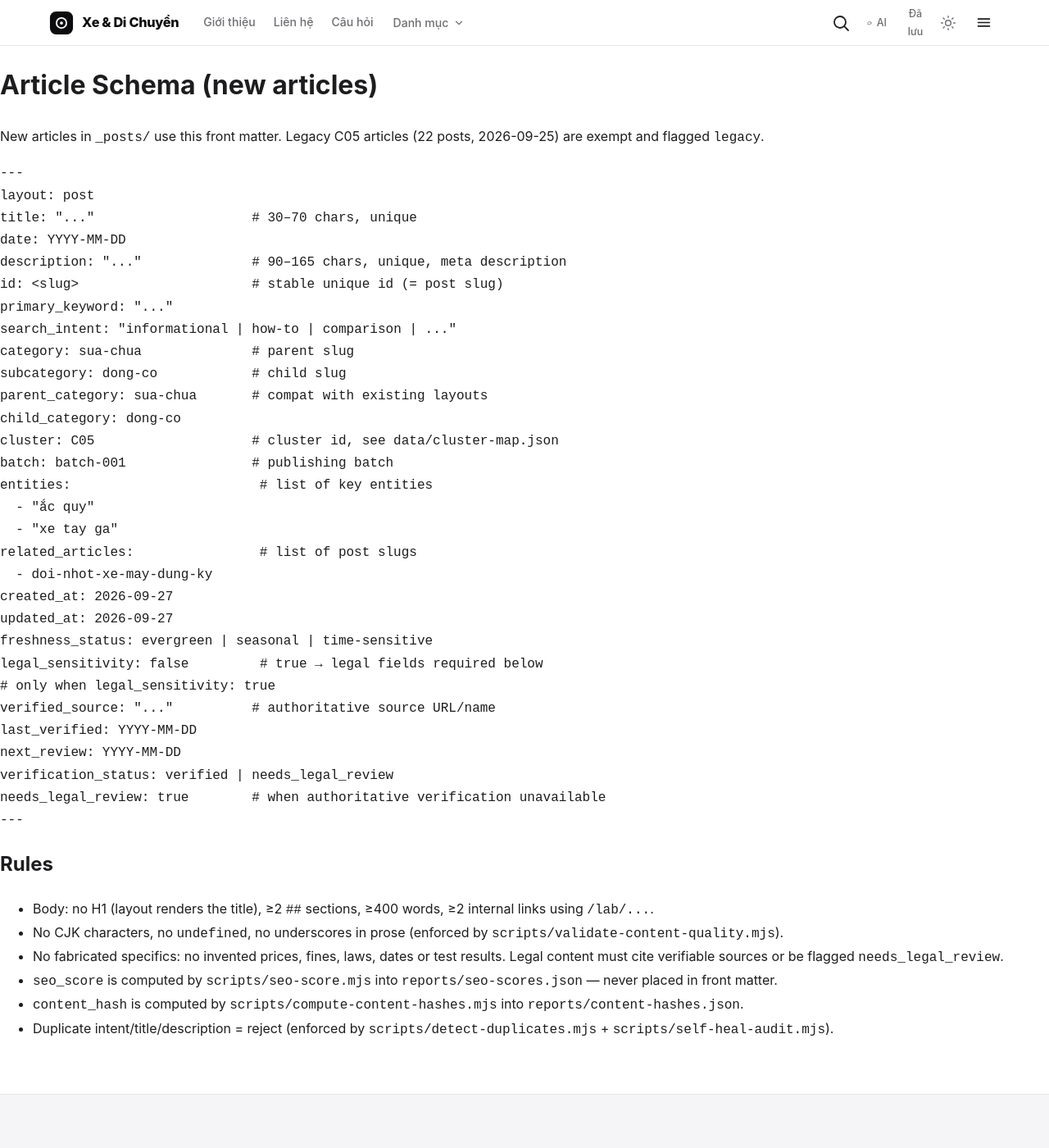
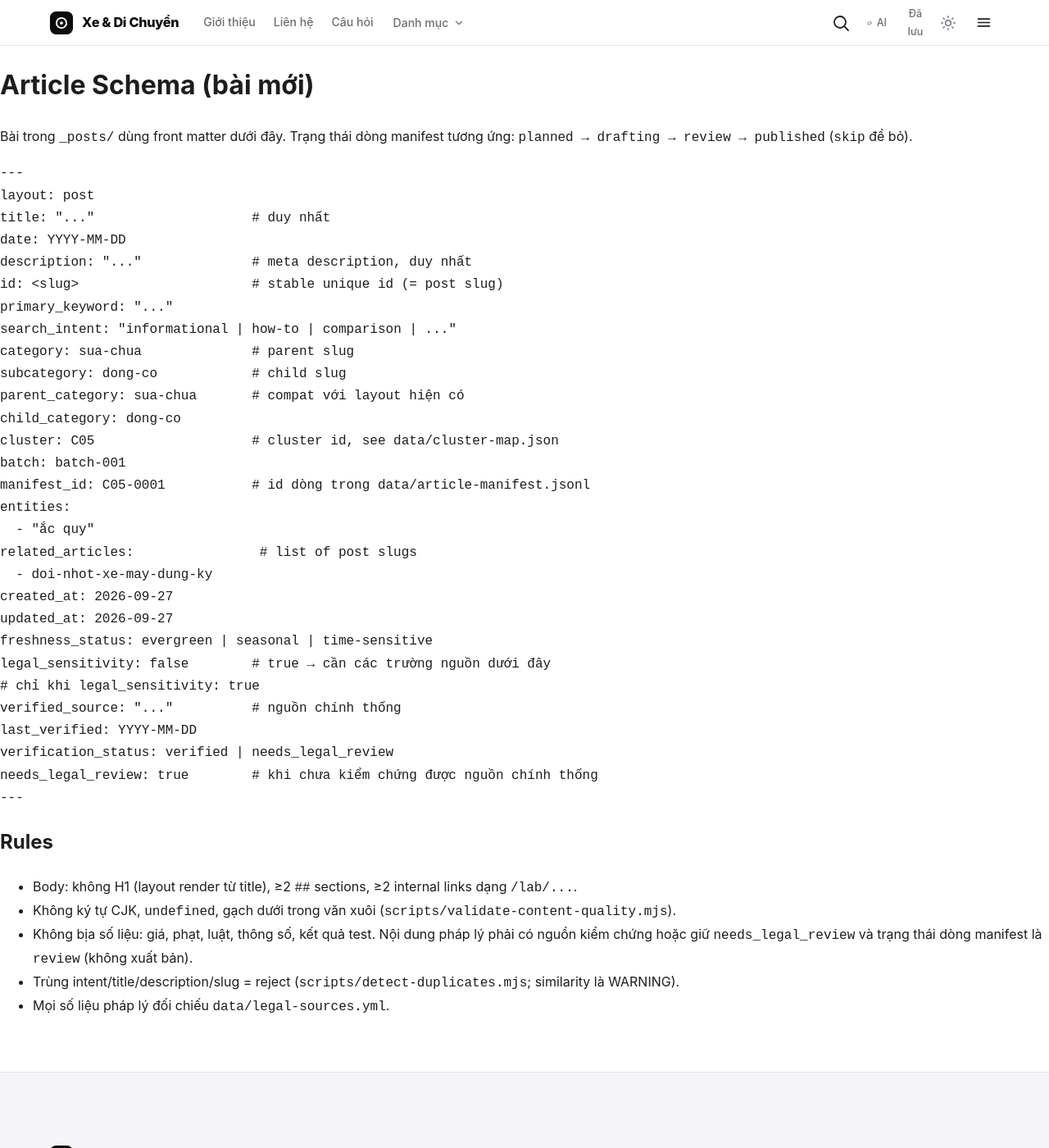
Before and after one commit to codeappweb/lab, a Jekyll site: the page built from docs/SCHEMA-ARTICLE.md, in a window 1280 px wide and 1400 px high. Shown: the whole window at 82% size. Built offline with Jekyll 4.4.1, drawn with Linux system fonts in a browser that asks for light colours; our own code applies the rules of GitHub Pages for plain Markdown files.

Commit message:
docs: README ops guide for Mistral, schema cleanup

````diff
--- a/docs/SCHEMA-ARTICLE.md
+++ b/docs/SCHEMA-ARTICLE.md
@@ -1,53 +1,43 @@
-# Article Schema (new articles)
+# Article Schema (bài mới)
 
-New articles in `_posts/` use this front matter. Legacy C05 articles (22 posts,
-2026-09-25) are exempt and flagged `legacy`.
+Bài trong `_posts/` dùng front matter dưới đây. Trạng thái dòng manifest tương ứng: `planned → drafting → review → published` (`skip` để bỏ).
 
 ```yaml
 ---
 layout: post
-title: "..."                    # 30–70 chars, unique
+title: "..."                    # duy nhất
 date: YYYY-MM-DD
-description: "..."              # 90–165 chars, unique, meta description
+description: "..."              # meta description, duy nhất
 id: <slug>                      # stable unique id (= post slug)
 primary_keyword: "..."
 search_intent: "informational | how-to | comparison | ..."
 category: sua-chua              # parent slug
 subcategory: dong-co            # child slug
-parent_category: sua-chua       # compat with existing layouts
+parent_category: sua-chua       # compat với layout hiện có
 child_category: dong-co
 cluster: C05                    # cluster id, see data/cluster-map.json
-batch: batch-001                # publishing batch
-entities:                        # list of key entities
+batch: batch-001
+manifest_id: C05-0001           # id dòng trong data/article-manifest.jsonl
+entities:
   - "ắc quy"
-  - "xe tay ga"
 related_articles:                # list of post slugs
   - doi-nhot-xe-may-dung-ky
 created_at: 2026-09-27
 updated_at: 2026-09-27
 freshness_status: evergreen | seasonal | time-sensitive
-legal_sensitivity: false         # true → legal fields required below
-# only when legal_sensitivity: true
-verified_source: "..."          # authoritative source URL/name
+legal_sensitivity: false        # true → cần các trường nguồn dưới đây
+# chỉ khi legal_sensitivity: true
+verified_source: "..."          # nguồn chính thống
 last_verified: YYYY-MM-DD
-next_review: YYYY-MM-DD
 verification_status: verified | needs_legal_review
-needs_legal_review: true        # when authoritative verification unavailable
+needs_legal_review: true        # khi chưa kiểm chứng được nguồn chính thống
 ---
 ```
 
 ## Rules
 
-- Body: no H1 (layout renders the title), ≥2 `##` sections, ≥400 words, ≥2
-  internal links using `{{ '...' | relative_url }}`.
-- No CJK characters, no `undefined`, no underscores in prose
-  (enforced by `scripts/validate-content-quality.mjs`).
-- No fabricated specifics: no invented prices, fines, laws, dates or test
-  results. Legal content must cite verifiable sources or be flagged
-  `needs_legal_review`.
-- `seo_score` is computed by `scripts/seo-score.mjs` into
-  `reports/seo-scores.json` — never placed in front matter.
-- `content_hash` is computed by `scripts/compute-content-hashes.mjs` into
-  `reports/content-hashes.json`.
-- Duplicate intent/title/description = reject (enforced by
-  `scripts/detect-duplicates.mjs` + `scripts/self-heal-audit.mjs`).
+- Body: không H1 (layout render từ title), ≥2 `##` sections, ≥2 internal links dạng `{{ '...' | relative_url }}`.
+- Không ký tự CJK, `undefined`, gạch dưới trong văn xuôi (`scripts/validate-content-quality.mjs`).
+- Không bịa số liệu: giá, phạt, luật, thông số, kết quả test. Nội dung pháp lý phải có nguồn kiểm chứng hoặc giữ `needs_legal_review` và trạng thái dòng manifest là `review` (không xuất bản).
+- Trùng intent/title/description/slug = reject (`scripts/detect-duplicates.mjs`; similarity là WARNING).
+- Mọi số liệu pháp lý đối chiếu `data/legal-sources.yml`.
````
Also changed, not shown: README.md.
